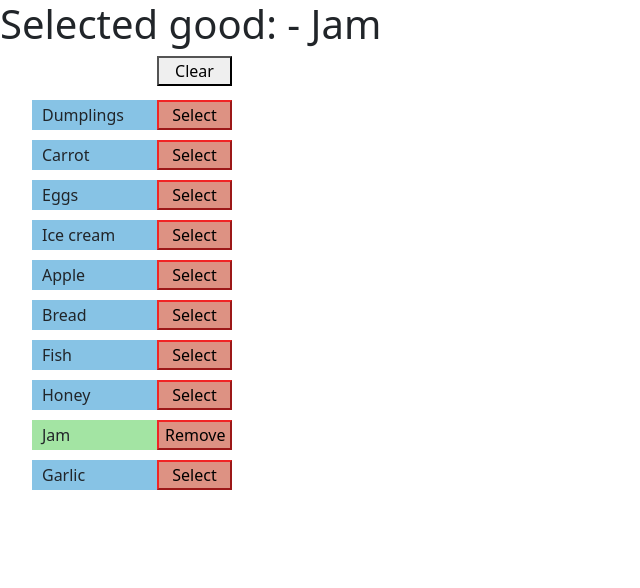
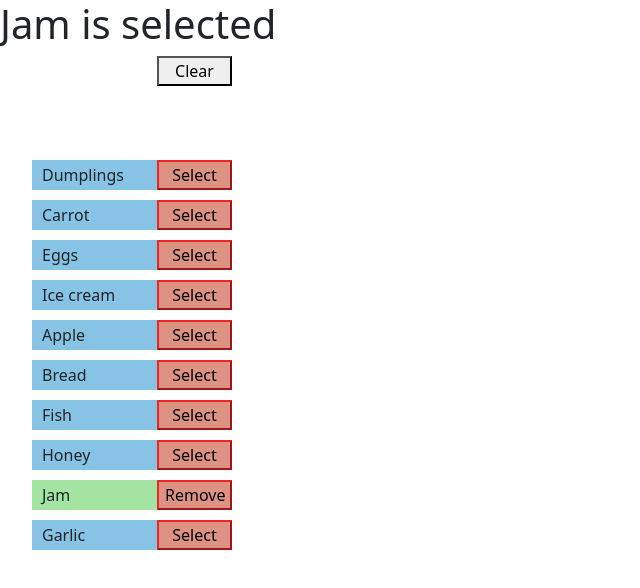
Before and after one commit to mate-academy/react_goods-selector, a React (Create React App) app: page / in a window 1280 px wide. Shown: the top 588 px of the page, without its empty margins (0-640 px from the left). Built offline with nearby package versions, Linux system fonts and the light colour scheme.

Commit message:
optional solution

```diff
--- a/package.json
+++ b/package.json
@@ -8,6 +8,7 @@
   "dependencies": {
     "@cypress/react": "^5.12.4",
     "bulma": "^0.9.3",
+    "classnames": "^2.3.1",
     "react": "^17.0.2",
     "react-dom": "^17.0.2",
     "react-scripts": "^4.0.3"
--- a/src/App.scss
+++ b/src/App.scss
@@ -13,7 +13,7 @@
 
 .list {
   position: absolute;
-  top: 80px;
+  top: 140px;
 
   margin-top: 20px;
   min-width: 400px;
--- a/src/App.tsx
+++ b/src/App.tsx
@@ -1,4 +1,5 @@
 import React from 'react';
+import classNames from 'classnames';
 import './App.scss';
 
 const goodsFromServer: string[] = [
@@ -15,15 +16,37 @@ const goodsFromServer: string[] = [
 ];
 
 interface State {
-  selectedGood: string,
+  selectedGood: string[],
 }
 
 class App extends React.Component<{}, State> {
   state = {
-    selectedGood: 'Jam',
+    selectedGood: ['Jam'],
   };
 
-  addActiveClass = 'list_item--active';
+  goodsToogler = (good: string): string[] => {
+    const resultArr = [...this.state.selectedGood];
+
+    if (resultArr.includes(good)) {
+      return resultArr.filter(el => el !== good);
+    }
+
+    resultArr.push(good);
+
+    return resultArr;
+  };
+
+  printCorrectTitle = (arg: string[]): string => {
+    if (arg.length === 0) {
+      return 'No goods selected';
+    }
+
+    if (arg.length === 1) {
+      return `${arg} is selected`;
+    }
+
+    return `${arg.slice(0, -1).join(', ')} and ${arg[arg.length - 1]} are selected`;
+  };
 
   render() {
     const { selectedGood } = this.state;
@@ -32,17 +55,15 @@ class App extends React.Component<{}, State> {
       <>
         <div className="App">
           <h1>
-            {selectedGood
-              ? (`Selected good: - ${selectedGood}`)
-              : 'No goods selected'}
+            {this.printCorrectTitle(selectedGood)}
           </h1>
 
-          {selectedGood !== '' && (
+          {selectedGood.length > 0 && (
             <button
               type="button"
               className="clear-btn list_btn"
               onClick={() => {
-                this.setState({ selectedGood: '' });
+                this.setState({ selectedGood: [] });
               }}
             >
               Clear
@@ -51,23 +72,20 @@ class App extends React.Component<{}, State> {
           <ul className="list">
             {goodsFromServer.map(good => (
               <React.Fragment key={good}>
-                <li className={selectedGood === good
-                  ? 'list_item list_item--active'
-                  : 'list_item'}
+                <li className={classNames(
+                  'list_item',
+                  { 'list_item--active': selectedGood.includes(good) },
+                )}
                 >
                   {good}
                   <button
                     type="button"
                     className="list_btn list_btn--remove"
                     onClick={() => {
-                      this.setState({
-                        selectedGood: selectedGood === good
-                          ? ''
-                          : good,
-                      });
+                      this.setState({ selectedGood: this.goodsToogler(good) });
                     }}
                   >
-                    {selectedGood === good
+                    {selectedGood.includes(good)
                       ? 'Remove'
                       : 'Select'}
                   </button>
```
Also changed, not shown: 1 other file (tests, documents, lock files or other folders).
